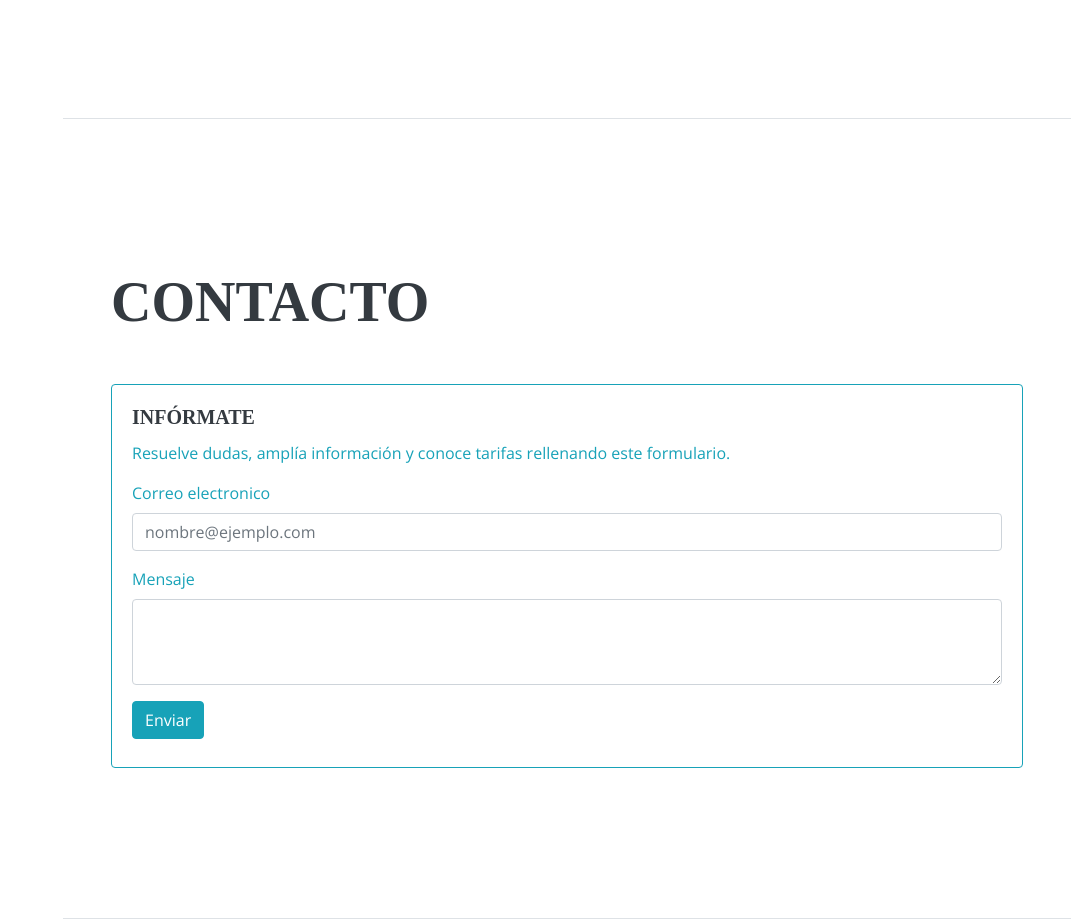
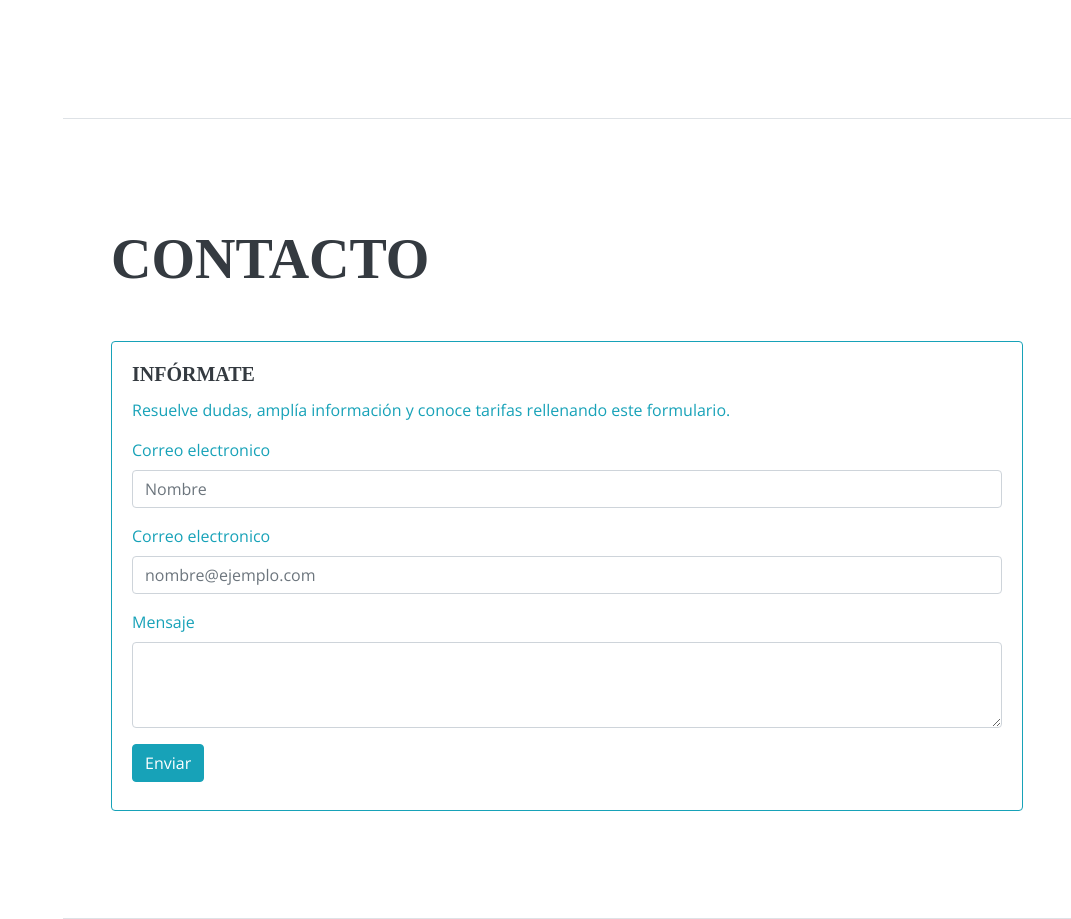
Before and after one commit to Cortocircuito/georgina-mysite, a Django app: page / in a window 1280 px wide. Shown: the part 4872-5791 px from the top of the page, without its empty margins (209-1280 px from the left). Run offline with Django 3.2, Linux system fonts and the light colour scheme; some libraries are stand-ins or nearby versions; some web fonts are replaced.

Commit message:
Add field name to contact form

```diff
--- a/myprofile/templates/myprofile/index.html
+++ b/myprofile/templates/myprofile/index.html
@@ -222,12 +222,16 @@ Nutrición y Salud (ICNS)</h3>
 
                   <form>
                     <div class="form-group">
-                      <label for="exampleFormControlInput1">Correo electronico</label>
-                      <input type="email" class="form-control" id="exampleFormControlInput1" placeholder="nombre@ejemplo.com">
+                      <label for="nombre">Correo electronico</label>
+                      <input type="text" class="form-control" id="nombre" placeholder="Nombre">
                     </div>
                     <div class="form-group">
-                      <label for="exampleFormControlTextarea1">Mensaje</label>
-                      <textarea class="form-control" id="exampleFormControlTextarea1" rows="3"></textarea>
+                      <label for="email">Correo electronico</label>
+                      <input type="email" class="form-control" id="email" placeholder="nombre@ejemplo.com">
+                    </div>
+                    <div class="form-group">
+                      <label for="mensaje">Mensaje</label>
+                      <textarea class="form-control" id="mensaje" rows="3"></textarea>
                     </div>
                     <button type="submit" class="btn btn-info mb-2">Enviar</button>
                   </form>
```
